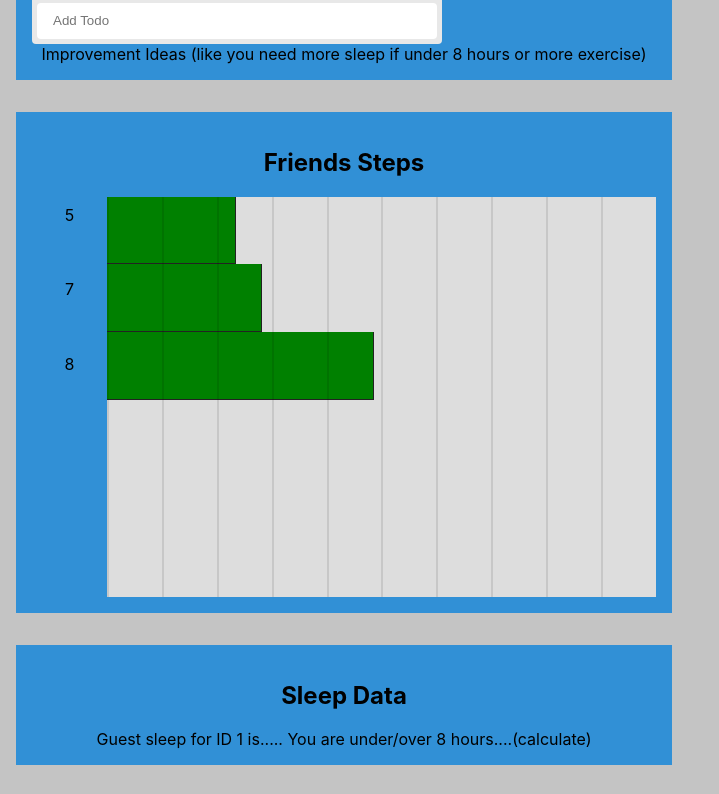
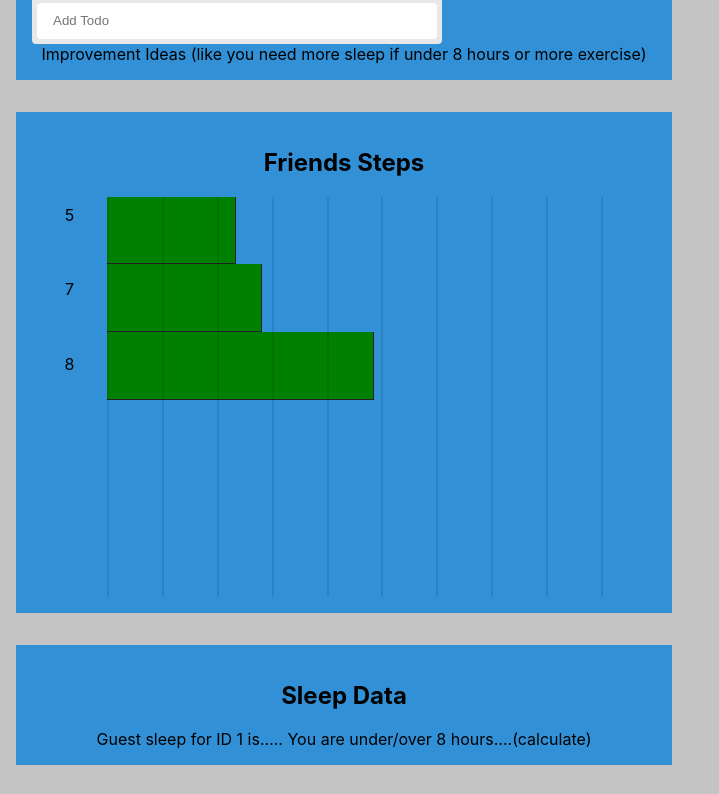
Before and after one commit to saykaren/GetFitter, a React (Create React App) app: page / in a window 1280 px wide. Shown: the part 414-1208 px from the top of the page, without its empty margins (0-719 px from the left). Built offline with nearby package versions, Linux system fonts and the light colour scheme.

Commit message:
converted class in Exercise graph to function

```diff
--- a/src/Components/App/App.css
+++ b/src/Components/App/App.css
@@ -45,7 +45,7 @@
   width: 88%;
   height: 100%;
   position: relative;
-  background: #ddd;
+
 }
 
 .exerciseGroup,.youOverview, .sleepInfo, .hydration, .userInformation {
--- a/src/Components/App/App.js
+++ b/src/Components/App/App.js
@@ -8,6 +8,7 @@ import Exercise from './Exercise';
 import Sleep from './Sleep';
 import React, {useState} from 'react';
 import userData from '../../data/users';
+
 
 
 const App = () => {
--- a/src/Components/App/Exercise.js
+++ b/src/Components/App/Exercise.js
@@ -64,9 +64,10 @@ const Line = ({ left }) =>{
   );
 }
 
-class Exercise extends React.Component {
 
-  renderBars(){
+const Exercise = () => {
+
+  const renderBars =() =>{
     const data = activityLocal;
     // const data = activityData; //real data full list probably want friends list
 
@@ -82,11 +83,10 @@ class Exercise extends React.Component {
           key={activityData.numSteps}
         />
       )
-    })
+    });
+  };
 
-  }
-
-  renderLines(){
+  const renderLines = () =>{
     return Array(10).fill(null).map((el, i)=>(
       <Line
         left={i * 10}
@@ -95,7 +95,6 @@ class Exercise extends React.Component {
     ))
   }
 
-  render(){
   return (
     <div className="graph-wrapper, exerciseGroup">
       <h1>Friends Steps</h1>
@@ -104,16 +103,14 @@ class Exercise extends React.Component {
 
         <BarTextContent />
         <div className="bar-lines-container">
-            {this.renderLines()}
-            {this.renderBars()}
-
+          {renderLines()}
+          {renderBars()}
         </div>
 
       </div>
     </div>
   )
-  }
-}
+};
 
 
 export default Exercise
```
Lines whose indentation alone changed are shown as unchanged.
